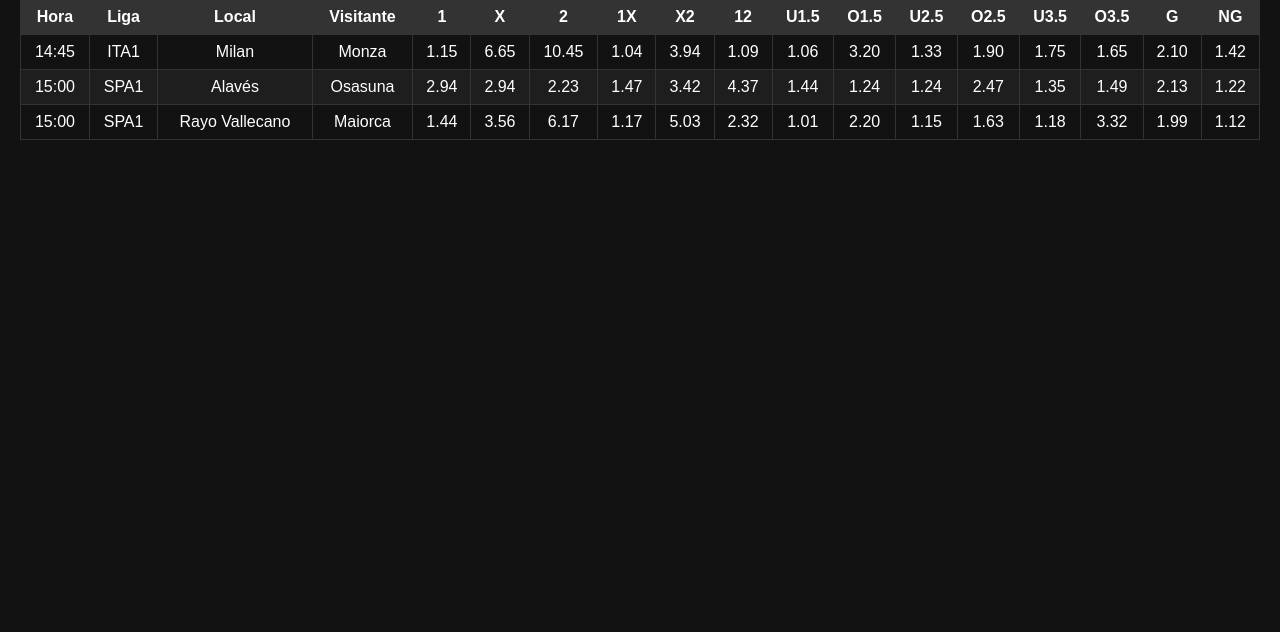
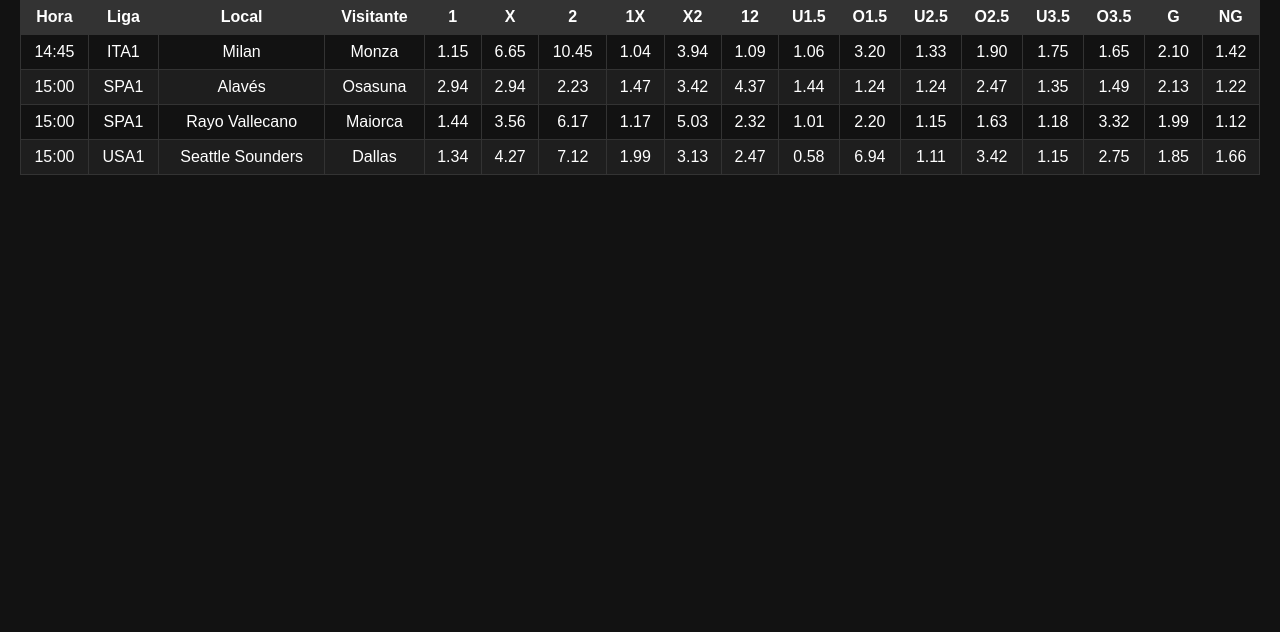
Before and after one commit to daniglez9708/la-jugada-prohibida, a plain HTML site: page index.html in a window 1280 px wide. Shown: the part 99-731 px from the top of the page. Drawn offline with Linux system fonts and the light colour scheme.

Commit message:
Partidos del sábado

```diff
--- a/index.html
+++ b/index.html
@@ -95,7 +95,7 @@
                 </tr>
             </thead>
             <tbody>
-                <!-- Partidos actualizados con horario Cuba (GMT-5) -->
+                <!-- Partidos completos (21 en total) -->
                 <tr>
                     <td>14:45</td>
                     <td>ITA1</td>
@@ -156,7 +156,28 @@
                     <td>1.99</td>
                     <td>1.12</td>
                 </tr>
-                <!-- Más partidos... (seguir con el mismo formato) -->
+                <!-- Agrega aquí los demás partidos (siguen en el mismo formato) -->
+                <tr>
+                    <td>15:00</td>
+                    <td>USA1</td>
+                    <td>Seattle Sounders</td>
+                    <td>Dallas</td>
+                    <td>1.34</td>
+                    <td>4.27</td>
+                    <td>7.12</td>
+                    <td>1.99</td>
+                    <td>3.13</td>
+                    <td>2.47</td>
+                    <td>0.58</td>
+                    <td>6.94</td>
+                    <td>1.11</td>
+                    <td>3.42</td>
+                    <td>1.15</td>
+                    <td>2.75</td>
+                    <td>1.85</td>
+                    <td>1.66</td>
+                </tr>
+                <!-- Continúa con los 17 partidos restantes... -->
             </tbody>
         </table>
     </div>
```
